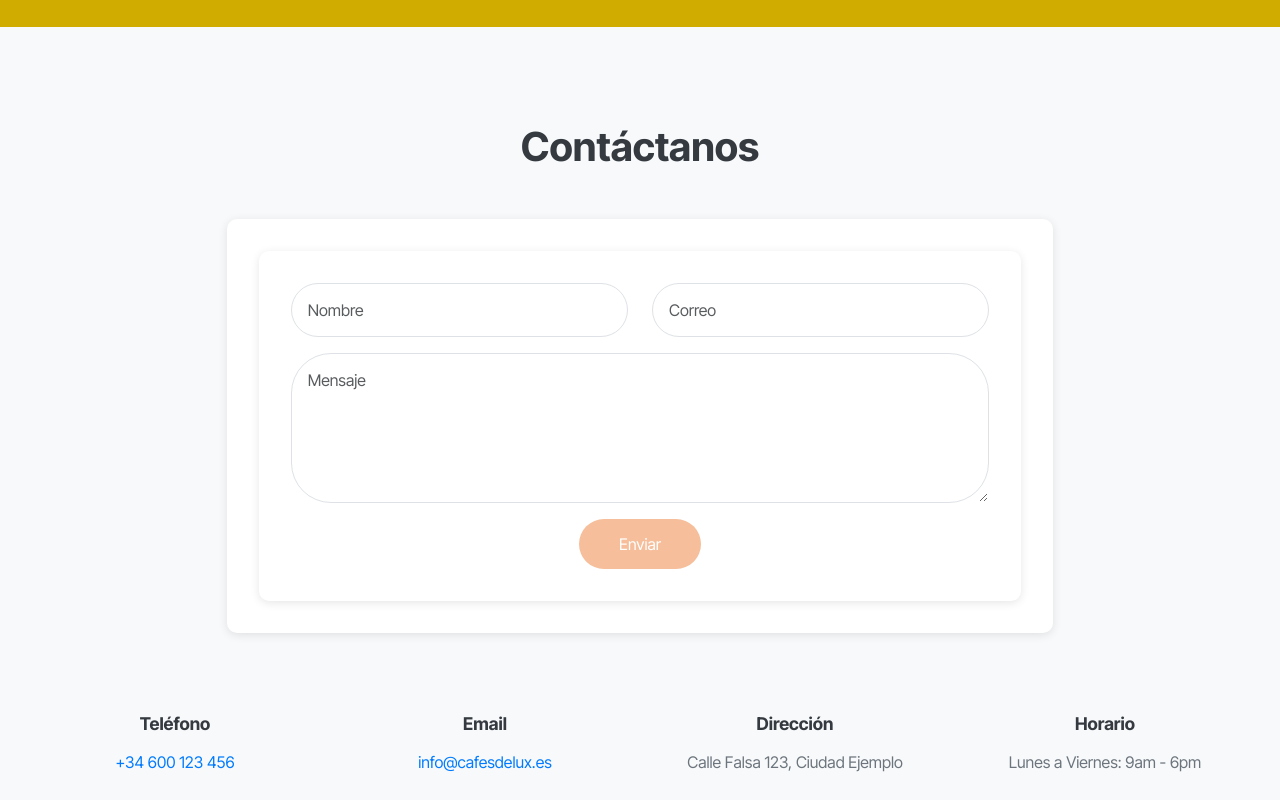
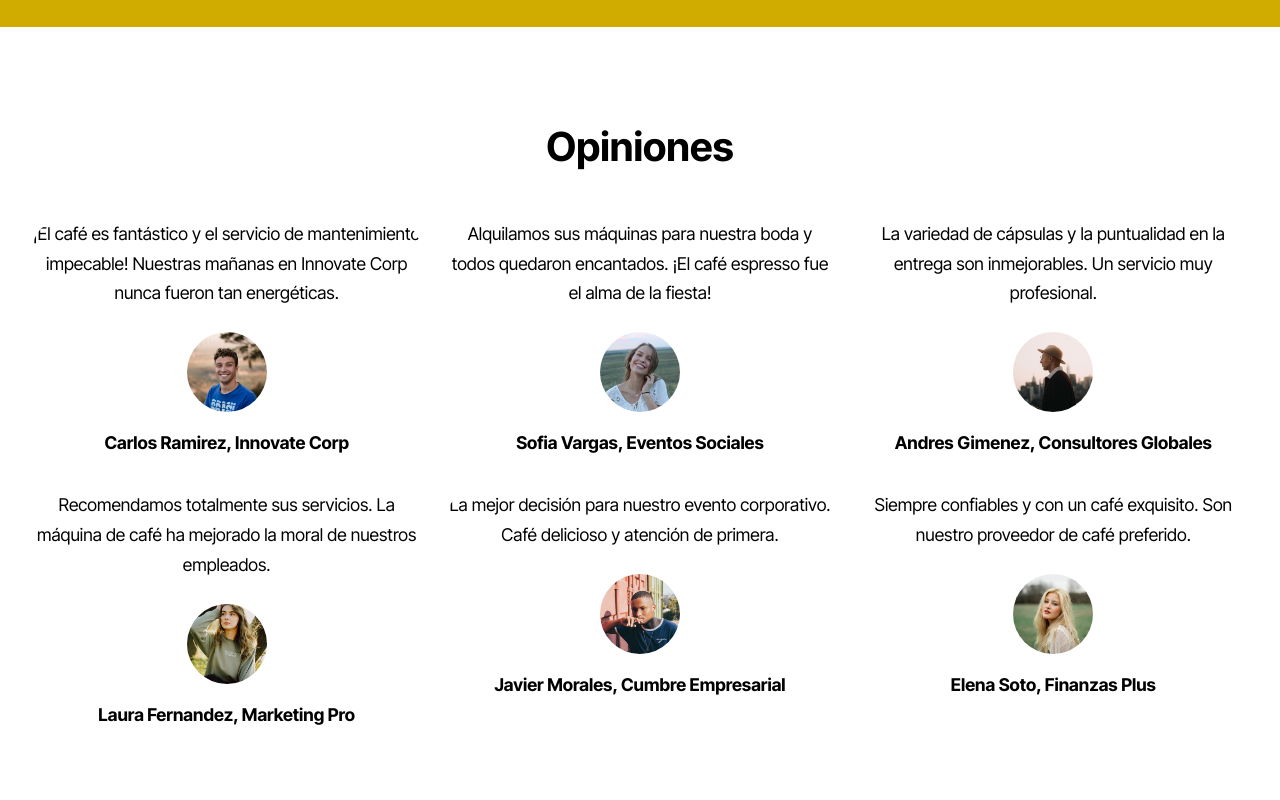
Before and after one commit to GracielaRomano/fannyCafe, a React (Vite) app: page / in a window 1280 px wide. Shown: the part 8080-8880 px from the top of the page. Built offline with nearby package versions, Linux system fonts and the light colour scheme.

Commit message:
Creacion de Componente Opinion

```diff
--- /dev/null
+++ b/src/components/Opinion/Opinion.jsx
@@ -0,0 +1,88 @@
+import React from 'react'
+import './Opinion.css'
+
+const people = [
+    {
+        name: 'Carlos Ramirez',
+        position: 'Innovate Corp',
+        image: '/src/assets/images/photo-1536548665027-b96d34a005ae.jpeg',
+        testimonial: '¡El café es fantástico y el servicio de mantenimiento impecable! Nuestras mañanas en Innovate Corp nunca fueron tan energéticas.'
+    },
+    {
+        name: 'Sofia Vargas',
+        position: 'Eventos Sociales',
+        image: '/src/assets/images/photo-1545803928-04e3f4cdd4ed.jpeg',
+        testimonial: 'Alquilamos sus máquinas para nuestra boda y todos quedaron encantados. ¡El café espresso fue el alma de la fiesta!'
+    },
+    {
+        name: 'Andres Gimenez',
+        position: 'Consultores Globales',
+        image: '/src/assets/images/photo-1658335786123-b4b2b56a8c1d.jpeg',
+        testimonial: 'La variedad de cápsulas y la puntualidad en la entrega son inmejorables. Un servicio muy profesional.'
+    },
+    {
+        name: 'Laura Fernandez',
+        position: 'Marketing Pro',
+        image: '/src/assets/images/photo-1606081430924-b6480765d470.jpeg',
+        testimonial: 'Recomendamos totalmente sus servicios. La máquina de café ha mejorado la moral de nuestros empleados.'
+    },
+    {
+        name: 'Javier Morales',
+        position: 'Cumbre Empresarial',
+        image: '/src/assets/images/photo-1535026406642-530e01750ad7.jpeg',
+        testimonial: 'La mejor decisión para nuestro evento corporativo. Café delicioso y atención de primera.'
+    },
+    {
+        name: 'Elena Soto',
+        position: 'Finanzas Plus',
+        image: '/src/assets/images/photo-1589571894960-20bbe2828d0a.jpeg',
+        testimonial: 'Siempre confiables y con un café exquisito. Son nuestro proveedor de café preferido.'
+    }
+]
+
+const Opinion = () => {
+  return (
+    <div>
+        <section data-bs-version="5.1" className="people05 cid-uXQ7jkepCN" id="testimonials-5-uXQ7jkepCN">
+            <div className="container">
+                <div className="row mb-5 justify-content-center">
+                    <div className="col-12 mb-0 content-head">
+                        <h3 className="mbr-section-title mbr-fonts-style align-center mb-0 display-2">
+                            <strong>Opiniones</strong>
+                        </h3>
+                    </div>
+                </div>
+                <div className="row">
+                    {people.map((person, index) => (
+                        <div
+                            key={index}
+                            className={`item features-without-image col-12 col-md-6 col-lg-4 ${index === 0 ? 'active' : ''}`}
+                        >
+                            <div className="item-wrapper">
+                                <div className="card-box align-left">
+                                    <p className="card-text mbr-fonts-style display-7">
+                                        {person.testimonial}
+                                    </p>
+                                    <div className="img-wrapper mt-4 mb-3">
+                                        <img
+                                            src={person.image}
+                                            alt={`${person.name} - ${person.position}`}
+                                            data-slide-to={index}
+                                            data-bs-slide-to={index}
+                                        />
+                                    </div>
+                                    <h5 className="card-title mbr-fonts-style display-7">
+                                        <strong>{person.name}, {person.position}</strong>
+                                    </h5>
+                                </div>
+                            </div>
+                        </div>
+                    ))}
+                </div>
+            </div>
+        </section>
+    </div>
+  )
+}
+
+export default Opinion
--- a/src/pages/Home.jsx
+++ b/src/pages/Home.jsx
@@ -10,6 +10,7 @@ import Plans  from '../components/Plans/Plans';
 import Client from '../components/Client/Client';
 import Video from '../components/Video/Video';
 import About from '../components/About/About';
+import Opinion from '../components/Opinion/Opinion';
 
 
 const Home = () => {
@@ -25,6 +26,7 @@ const Home = () => {
       <Client />
       <Video />
       <About />
+      <Opinion />
       <Contact />
     </div>
   );
```
Also changed, not shown: src/components/Opinion/Opinion.css (added).
